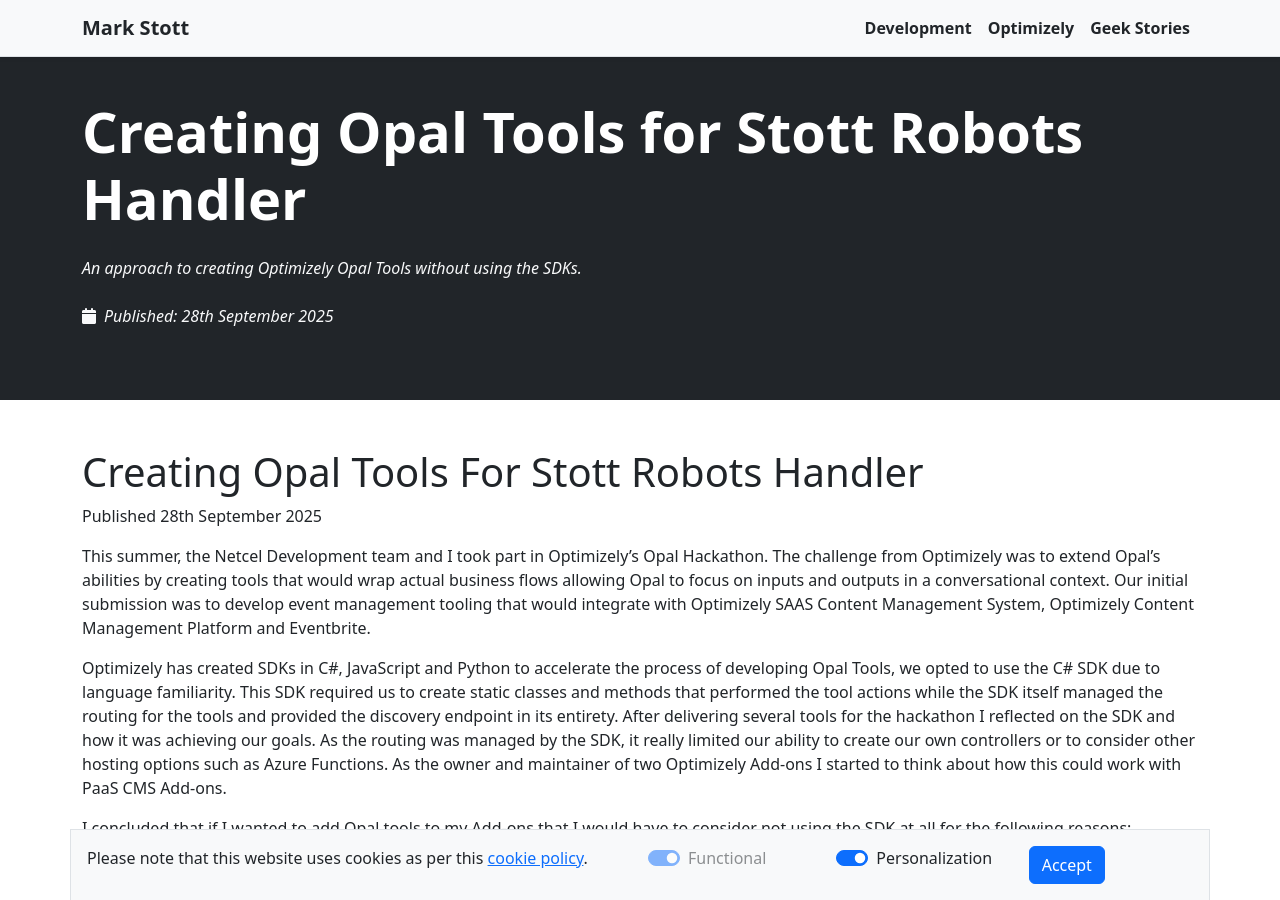
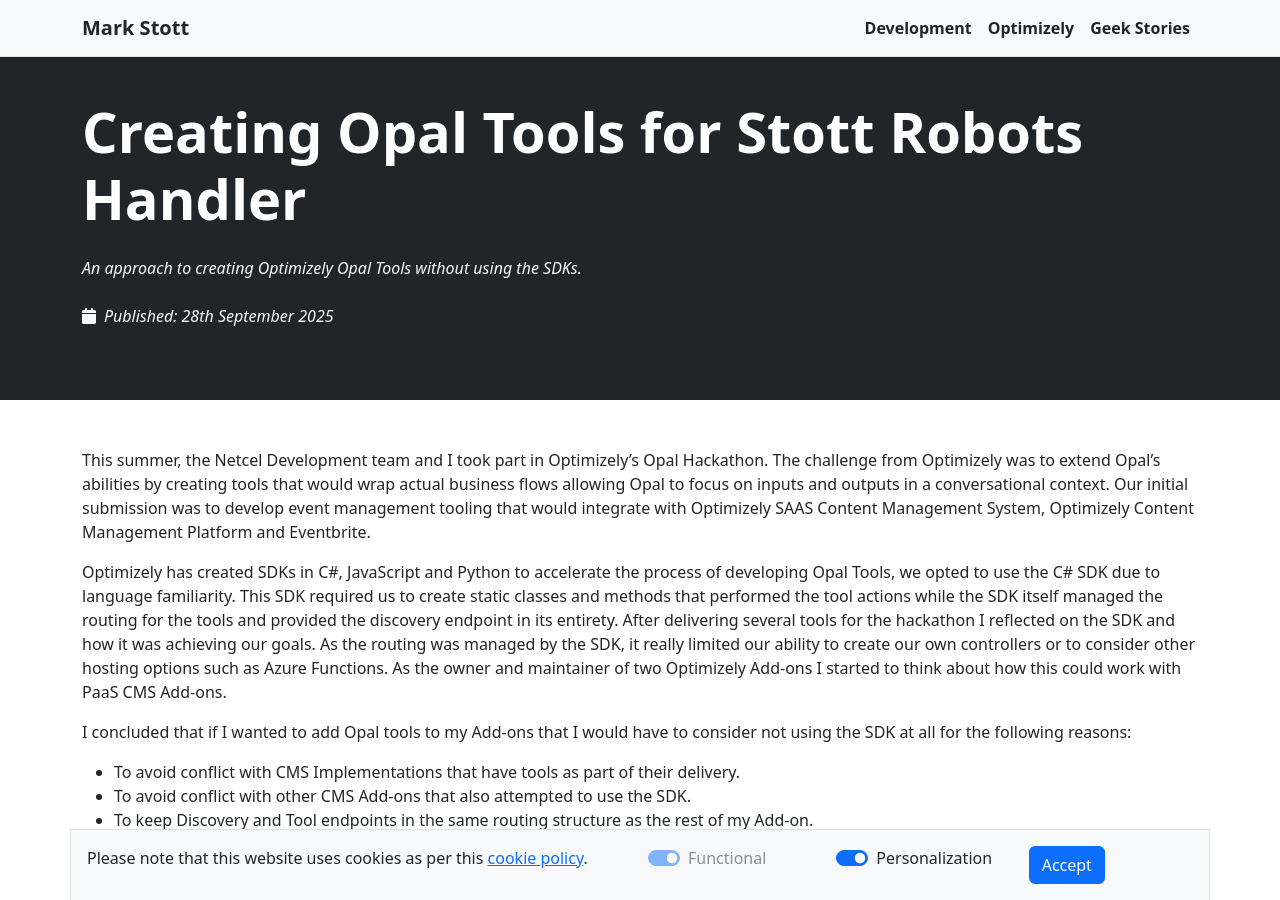
Before and after one commit to GeekInTheNorth/GeekInTheNorth.github.io, a Jekyll site: the page built from _posts/2025-09-28-creating-opal-tools-for-stott-robots-handler.md, in a window 1280 px wide and 900 px high. Built offline with Jekyll 4.4.1, drawn with Linux system fonts in a browser that asks for light colours.

Commit message:
Remove duplicate header

```diff
--- a/_posts/2025-09-28-creating-opal-tools-for-stott-robots-handler.md
+++ b/_posts/2025-09-28-creating-opal-tools-for-stott-robots-handler.md
@@ -11,10 +11,6 @@
   - "_posts/2025-09-17-stott-robots-handler-v6.md"
   - "_posts/2025-09-19-helping-opal-build-llms-txt-content.md"
 ---
-
-# Creating Opal Tools For Stott Robots Handler
-
-Published 28th September 2025
 
 This summer, the Netcel Development team and I took part in Optimizely's Opal Hackathon.  The challenge from Optimizely was to extend Opal's abilities by creating tools that would wrap actual business flows allowing Opal to focus on inputs and outputs in a conversational context.  Our initial submission was to develop event management tooling that would integrate with Optimizely SAAS Content Management System, Optimizely Content Management Platform and Eventbrite.
 
```
